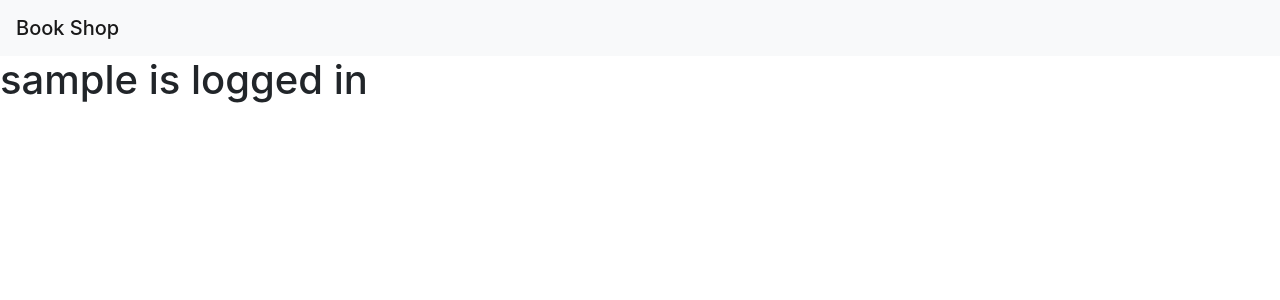
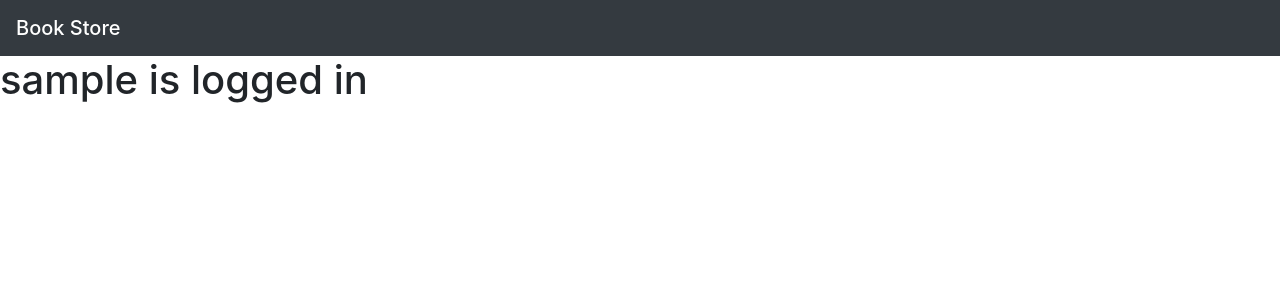
Before and after one commit to bitmap357/Flask, a Flask app: a page that uses templates/base.html in a window 1280 px wide. Shown: the top 300 px of the page. Run offline with Flask 3, Linux system fonts and the light colour scheme.

Commit message:
corrections

```diff
--- a/templates/base.html
+++ b/templates/base.html
@@ -5,8 +5,8 @@
     <title>Document</title>
 </head>
 <body>
-    <nav class="navbar navbar-light bg-light">
-        <span class="navbar-brand mb-0 h1">Book Shop</span>
+    <nav class="navbar navbar-dark bg-dark">
+        <span class="navbar-brand mb-0 h1">Book Store</span>
       </nav>
     {% block body %}
     {% endblock %}
```
